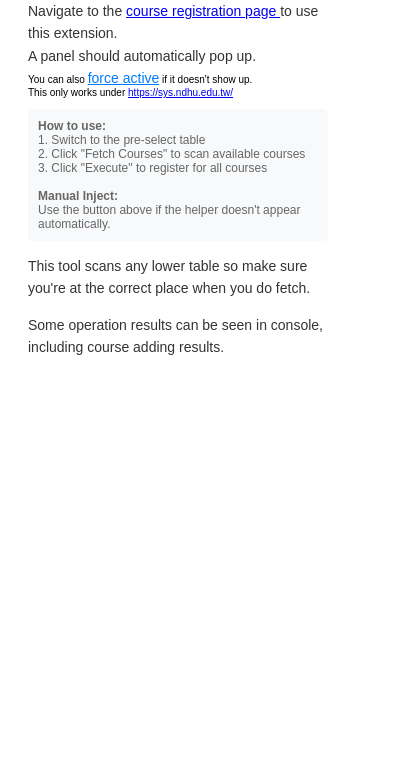
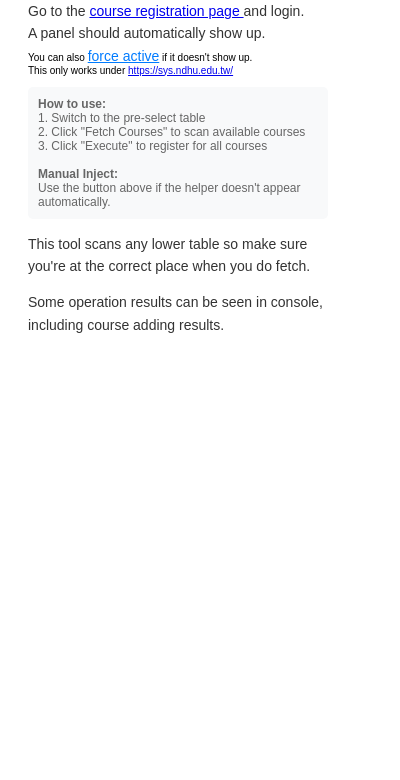
Before and after one commit to MEtooHARD/goshxt, a browser extension: page chrome extension/popup.html in a window 400 px wide. Shown: the part 64-844 px from the top of the page. Drawn offline with Linux system fonts and the light colour scheme.

Commit message:
updated guidance content

```diff
--- a/chrome extension/popup.html
+++ b/chrome extension/popup.html
@@ -68,10 +68,10 @@
 <body>
     <h1>goshxt</h1>
     <p style="margin-bottom: 3px;">
-        Navigate to the
-        <a href="https://sys.ndhu.edu.tw/AA/CLASS/course_sele.aspx" target="_blank">
+        Go to the
+        <a href="https://sys.ndhu.edu.tw/aa/class/subjselect/" target="_blank">
             course registration page
-        </a> to use this extension.<br /> A panel should automatically pop up.
+        </a> and login.<br /> A panel should automatically show up.
     </p>
     <div style="font-size: x-small; line-height: 1.2; margin-top: 0;">
         You can also
```
